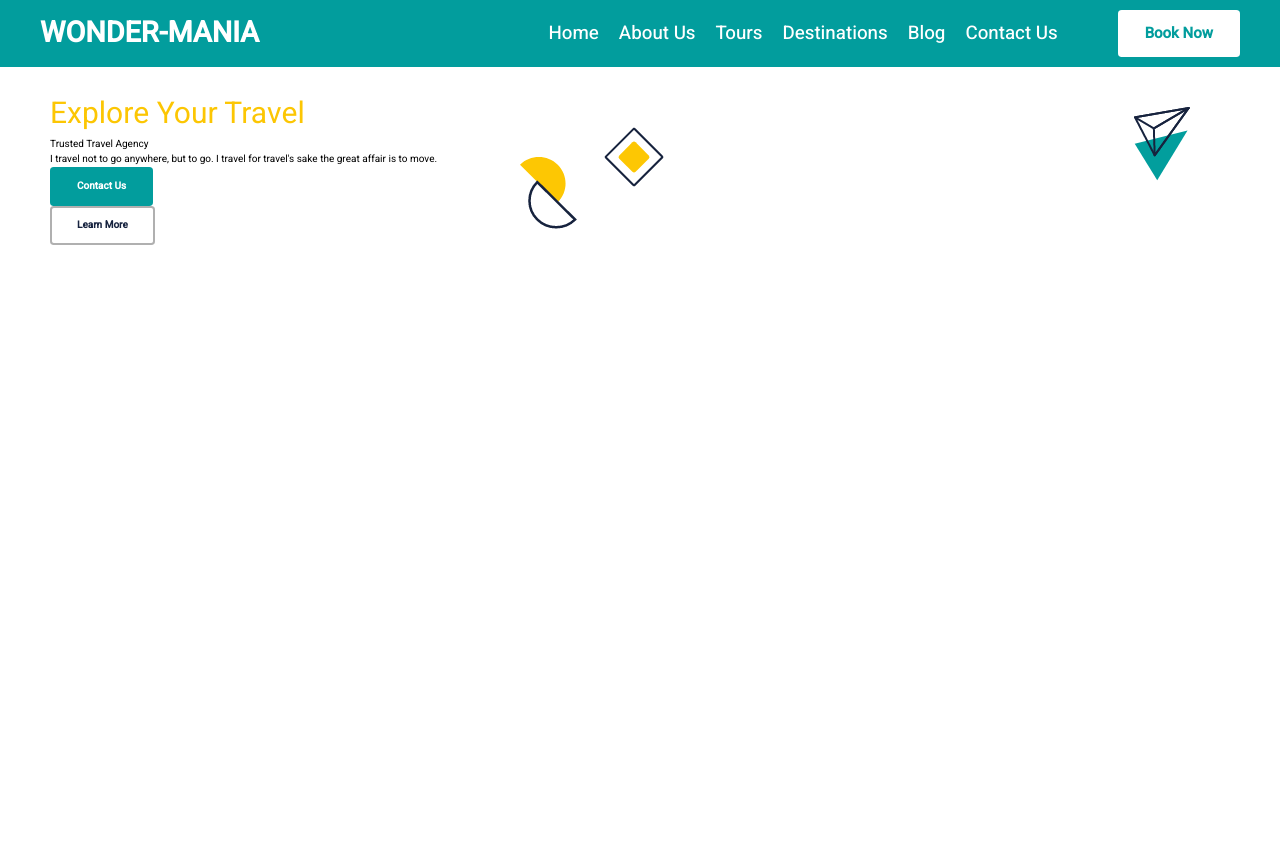
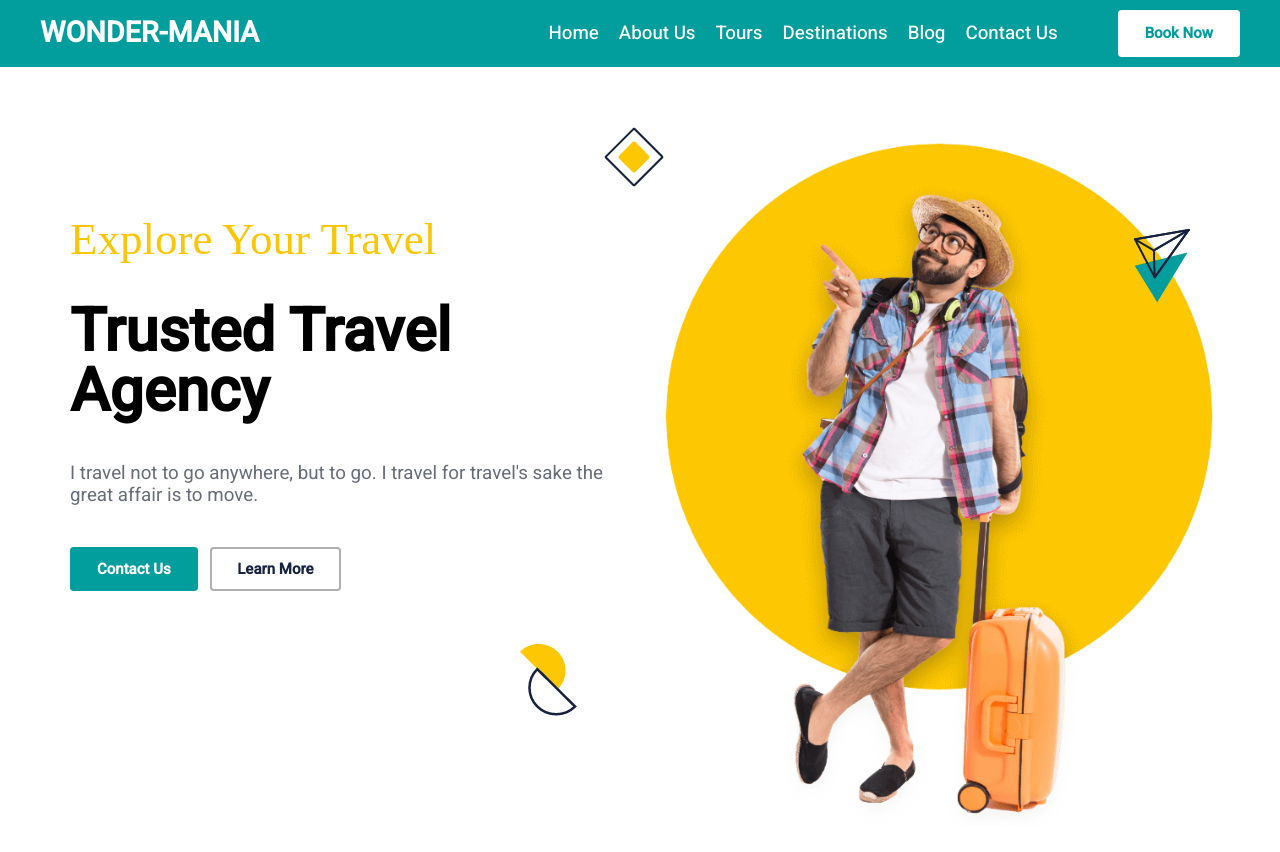
Before and after one commit to adnan25042001/wonder-mania, a React (Vite) app: page / in a window 1280 px wide. Shown: the top 852 px of the page. Before the commit the page ends 800 px from the top, so only its background shows below. Built offline with nearby package versions, Linux system fonts and the light colour scheme; a web font is replaced by a local one.

Commit message:
completed home

```diff
--- a/src/components/Home.jsx
+++ b/src/components/Home.jsx
@@ -2,16 +2,17 @@ import React from "react";
 import v1 from "../assets/images/shape-1.png";
 import v2 from "../assets/images/shape-2.png";
 import v3 from "../assets/images/shape-3.png";
+import hero from "../assets/images/hero-banner.png";
 
 const Home = () => {
     return (
-        <div className="container px-4 py-10 m-auto w-full relative">
+        <div className="container px-4 py-20 m-auto w-full relative">
             <img
                 src={v1}
                 width="61"
                 height="61"
                 alt="Vector Shape"
-                className="animate-spin hidden md:block absolute md:top-[60px] md:left-[47%]"
+                className="animate hidden md:block absolute md:top-[60px] md:left-[47%]"
             />
 
             <img
@@ -19,7 +20,7 @@ const Home = () => {
                 width="56"
                 height="74"
                 alt="Vector Shape"
-                className="animate-spin hidden md:block absolute md:top-[20%] md:right-[50px]"
+                className="animate hidden md:block absolute md:top-[20%] md:right-[50px]"
             />
 
             <img
@@ -27,20 +28,22 @@ const Home = () => {
                 width="57"
                 height="72"
                 alt="Vector Shape"
-                className="animate-spin hidden md:block absolute md:left-[40%] md:bottom-[20%]"
+                className="animate hidden md:block absolute md:left-[40%] md:bottom-[20%]"
             />
-            <div className="flex flex-col md:flex-row">
-                <div class="hero-content">
-                    <p class="section-subtitle">Explore Your Travel</p>
+            <div className="grid grid-cols-1 sm:grid-cols-2 gap-8">
+                <div class="w-full px-8 flex flex-col mt-10 sm:mt-40 gap-16">
+                    <p class="text-7xl font-f text-mikadoYellow">
+                        Explore Your Travel
+                    </p>
 
-                    <h2 class="hero-title">Trusted Travel Agency</h2>
+                    <h2 class="text-7xl sm:text-8xl font-bold">Trusted Travel Agency</h2>
 
-                    <p class="hero-text">
+                    <p class="text-3xl text-blackCoral">
                         I travel not to go anywhere, but to go. I travel for
                         travel's sake the great affair is to move.
                     </p>
 
-                    <div class="btn-group">
+                    <div class="flex gap-5 text-2xl">
                         <a href="#" class="btn btn-primary">
                             Contact Us
                         </a>
@@ -50,6 +53,13 @@ const Home = () => {
                         </a>
                     </div>
                 </div>
+                <div className="flex items-center justify-center mt-20 sm:mt-10">
+                    <img
+                        src={hero}
+                        alt=""
+                        className="sm:w-full w-[70%]"
+                    />
+                </div>
             </div>
         </div>
     );
--- a/src/index.css
+++ b/src/index.css
@@ -70,6 +70,16 @@
 
     ::-webkit-scrollbar-thumb:hover {
         @apply bg-lightGray;
+    }
+
+    .animate {
+        animation: rotate 7s linear infinite;
+    }
+
+    @keyframes rotate {
+        to {
+            transform: rotate(360deg);
+        }
     }
 
     .btn {
```
